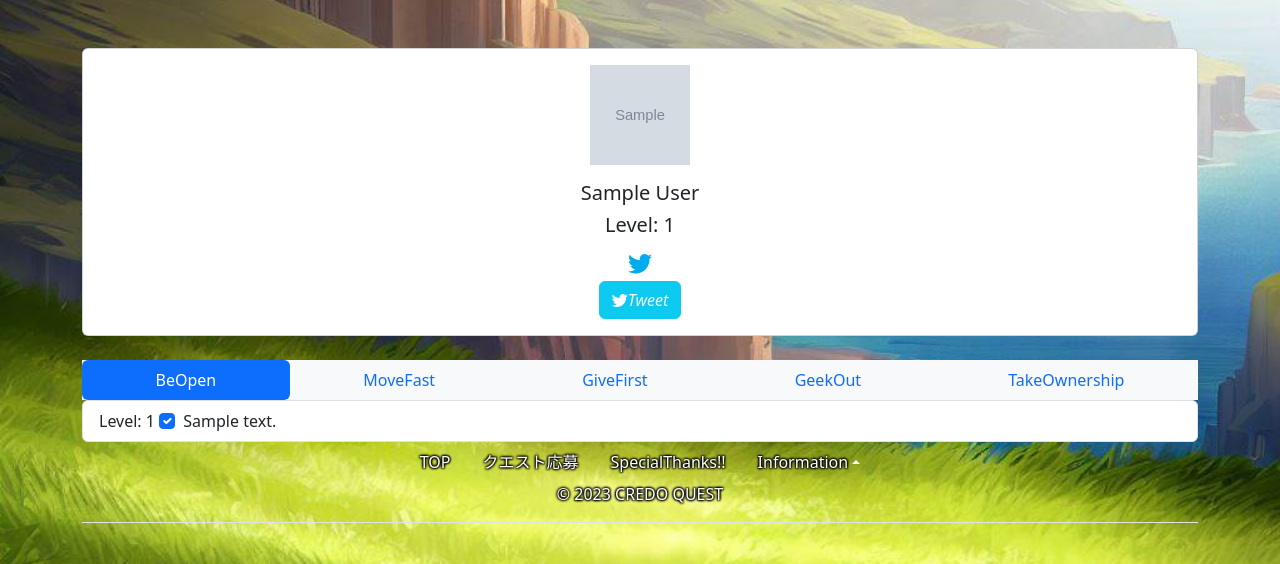
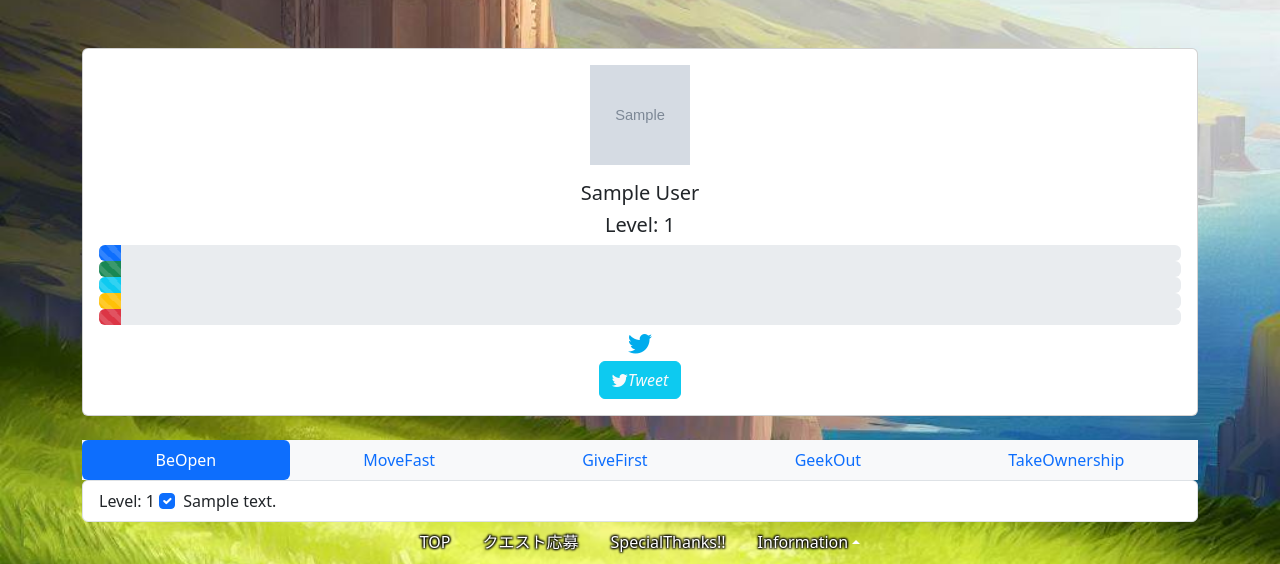
Before and after one commit to A1-frkweiichi/CREDO_QUEST, a Rails app: page /users/1 in a window 1280 px wide. Shown: the part 70-634 px from the top of the page. Run offline with Rails 7, Linux system fonts and the light colour scheme; a user stored in the database is signed in; tables that the repository leaves empty hold one stand-in row (values such as "Sample post"); grey boxes marked "Sample" are stand-in pictures; style sheets or scripts are compiled from the project's sources; some libraries are stand-ins or nearby versions.

Commit message:
progress-bar テスト

```diff
--- a/app/controllers/users_controller.rb
+++ b/app/controllers/users_controller.rb
@@ -1,5 +1,6 @@
 class UsersController < ApplicationController
   before_action :set_user, only: [:show, :edit, :update, :destroy]
+  include UsersHelper
 
   def index
     @users = User.order(last_login_at: :desc).page(params[:page]).per(10)
@@ -8,6 +9,7 @@ class UsersController < ApplicationController
   def show
     @default_todos_grouped = @user.todos.default_todos.order(id: :asc).group_by(&:category)
     # @user_todos_grouped = @user.todos.user_todos.order(id: :desc).group_by(&:category)
+    @completion_percentage = default_todos_completion_percentage
   end
 
   def edit
--- a/app/helpers/users_helper.rb
+++ b/app/helpers/users_helper.rb
@@ -1,2 +1,8 @@
 module UsersHelper
+  def default_todos_completion_percentage
+    total_default_todos = 50
+    completed_default_todos = current_user.todos.default_todos.where(checked: true).count
+
+    (completed_default_todos.to_f / total_default_todos.to_f) * 100
+  end
 end
--- a/app/views/users/show.html.erb
+++ b/app/views/users/show.html.erb
@@ -4,6 +4,23 @@
     <div class="card-body">
       <h5 class="card-title"><%= @user.name %></h5>
       <h5 id="user_level">Level: <%= @user.level %></h5>
+
+      <div class="progress" role="progressbar" aria-label="Category 1" aria-valuenow="<%= @completion_percentage %>" aria-valuemin="0" aria-valuemax="100">
+        <div class="progress-bar progress-bar-striped progress-bar-animated" style="width: <%= @completion_percentage %>%"></div>
+      </div>
+      <div class="progress" role="progressbar" aria-label="Category 2" aria-valuenow="<%= @completion_percentage %>" aria-valuemin="0" aria-valuemax="100">
+        <div class="progress-bar progress-bar-striped progress-bar-animated bg-success" style="width: <%= @completion_percentage %>%"></div>
+      </div>
+      <div class="progress" role="progressbar" aria-label="Category 3" aria-valuenow="<%= @completion_percentage %>" aria-valuemin="0" aria-valuemax="100">
+        <div class="progress-bar progress-bar-striped progress-bar-animated bg-info" style="width: <%= @completion_percentage %>%"></div>
+      </div>
+      <div class="progress" role="progressbar" aria-label="Category 4" aria-valuenow="<%= @completion_percentage %>" aria-valuemin="0" aria-valuemax="100">
+        <div class="progress-bar progress-bar-striped progress-bar-animated bg-warning" style="width: <%= @completion_percentage %>%"></div>
+      </div>
+      <div class="progress" role="progressbar" aria-label="Category 5" aria-valuenow="<%= @completion_percentage %>" aria-valuemin="0" aria-valuemax="100">
+        <div class="progress-bar progress-bar-striped progress-bar-animated bg-danger" style="width: <%= @completion_percentage %>%"></div>
+      </div>
+
       <div class="d-flex justify-content-center gap-3" style="align-items: center;">
         <a href="https://twitter.com/<%= @user.nickname %>" target="_blank"><i class="bi bi-twitter" style="color: #00aced; font-size: 1.5rem;"></i></a>
       </div>
```
